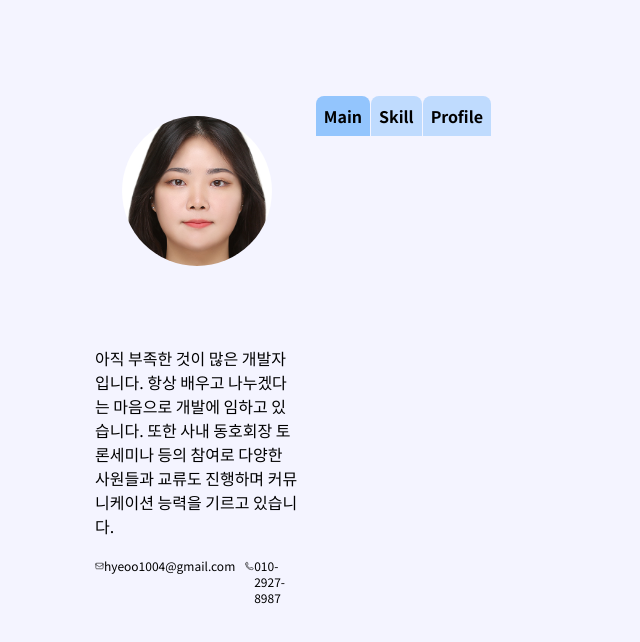
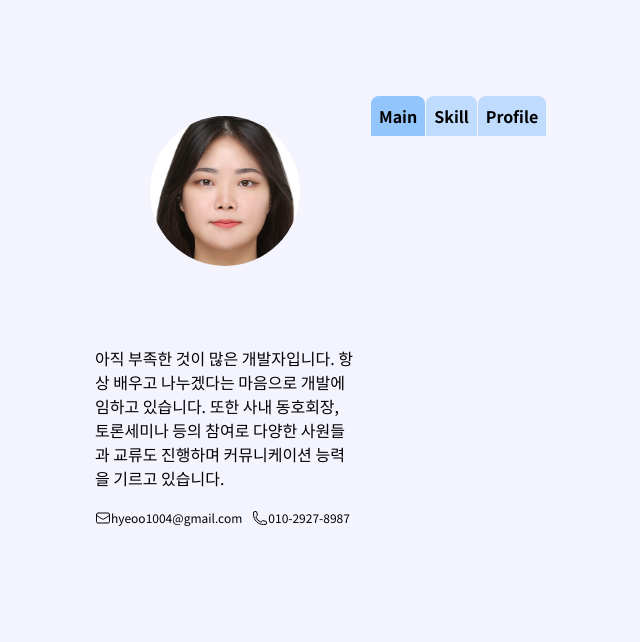
Before and after one commit to applepie1004/next-profile-git, a Next.js app: page / in a window 1280 px wide. Shown: the top 642 px of the page, without its empty margins (1-641 px from the left). Built offline with nearby package versions, Linux system fonts and the light colour scheme.

Commit message:
layout 정리 중

```diff
--- a/src/app/layout.js
+++ b/src/app/layout.js
@@ -20,8 +20,8 @@ export default function RootLayout({ children }) {
   return (
     <html lang="en">
       <body className={notoSansKr.className}>
-        <main className="flex md:grid grid-rows-3 grid-cols-5 gap-4 min-h-screen flex-col p-24">
-          <div className="row-span-3 flex md:grid grid-rows-3">
+        <main className="flex md:grid grid-rows-3 grid-cols-12 gap-4 min-h-screen flex-col p-24">
+          <div className="row-span-3 col-span-3 flex md:grid grid-rows-3">
             <div className="row-span-1 text-center place-items-center p-5">
               <div className="grid ml-auto mr-auto place-items-center w-[150px] h-[150px] overflow-hidden rounded-full">
                 <Image
@@ -37,7 +37,7 @@ export default function RootLayout({ children }) {
             <div className="row-span-2 pt-5 w-full">
               <p className="break-all">
                 아직 부족한 것이 많은 개발자입니다. 항상 배우고 나누겠다는
-                마음으로 개발에 임하고 있습니다. 또한 사내 동호회장 토론세미나
+                마음으로 개발에 임하고 있습니다. 또한 사내 동호회장, 토론세미나
                 등의 참여로 다양한 사원들과 교류도 진행하며 커뮤니케이션 능력을
                 기르고 있습니다.
               </p>
@@ -80,7 +80,7 @@ export default function RootLayout({ children }) {
               </p>
             </div>
           </div>
-          <div className="row-span-3 col-span-4">
+          <div className="row-span-3 col-span-9">
             <ul className="flex font-bold">
               <Link
                 href="/"
```
